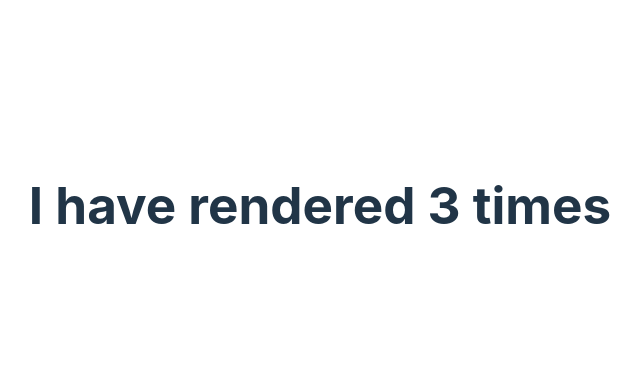
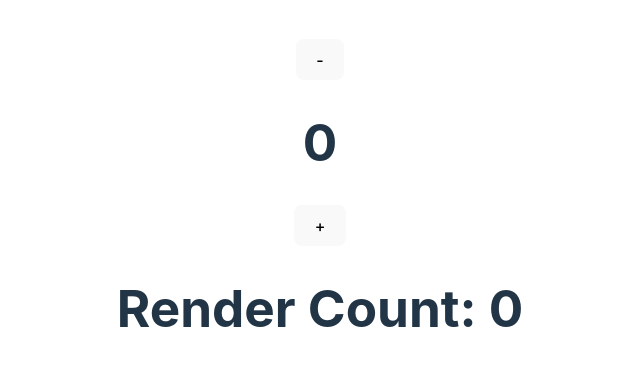
Before and after one commit to Afari-Richmond/React-Hooks-Practice, a React (Vite) app in the folder React Hooks/: page / in a window 1280 px wide. Shown: the part 195-560 px from the top of the page, without its empty margins (320-961 px from the left). Built offline with nearby package versions, Linux system fonts and the light colour scheme.

Commit message:
Use the use Ref hook to understand how to change state without re-rendering

```diff
--- a/React Hooks/src/App.jsx
+++ b/React Hooks/src/App.jsx
@@ -1,16 +1,35 @@
-import { useEffect, useState } from "react";
+import { useEffect, useRef, useState } from "react";
 import "./App.css";
 
 const App = () => {
-  const [times, setTime] = useState(0);
+  const [value, setValue] = useState(0);
+  const count = useRef(0)
+useEffect( ()=> {
+ count.current = count.current + 1
+}, )
 
-  useEffect(() => {
-    setTimeout(() => {
-      setTime(times + 1);
-    }, 2000);
-  } , [times]);
-
-  return <h1>I have rendered {times} times</h1>;
+  return (
+    <>
+      <button
+        className="button-1"
+        onClick={() => {
+          setValue((prev) => prev - 1);
+        }}
+      >
+        -
+      </button>
+      <h1> {value}</h1>
+      <button
+        className="button-1"
+        onClick={() => {
+          setValue((prev) => prev + 1);
+        }}
+      >
+        +
+      </button>
+      <h1>Render Count: {count.current}</h1>
+    </>
+  );
 };
 
 export default App;
```
